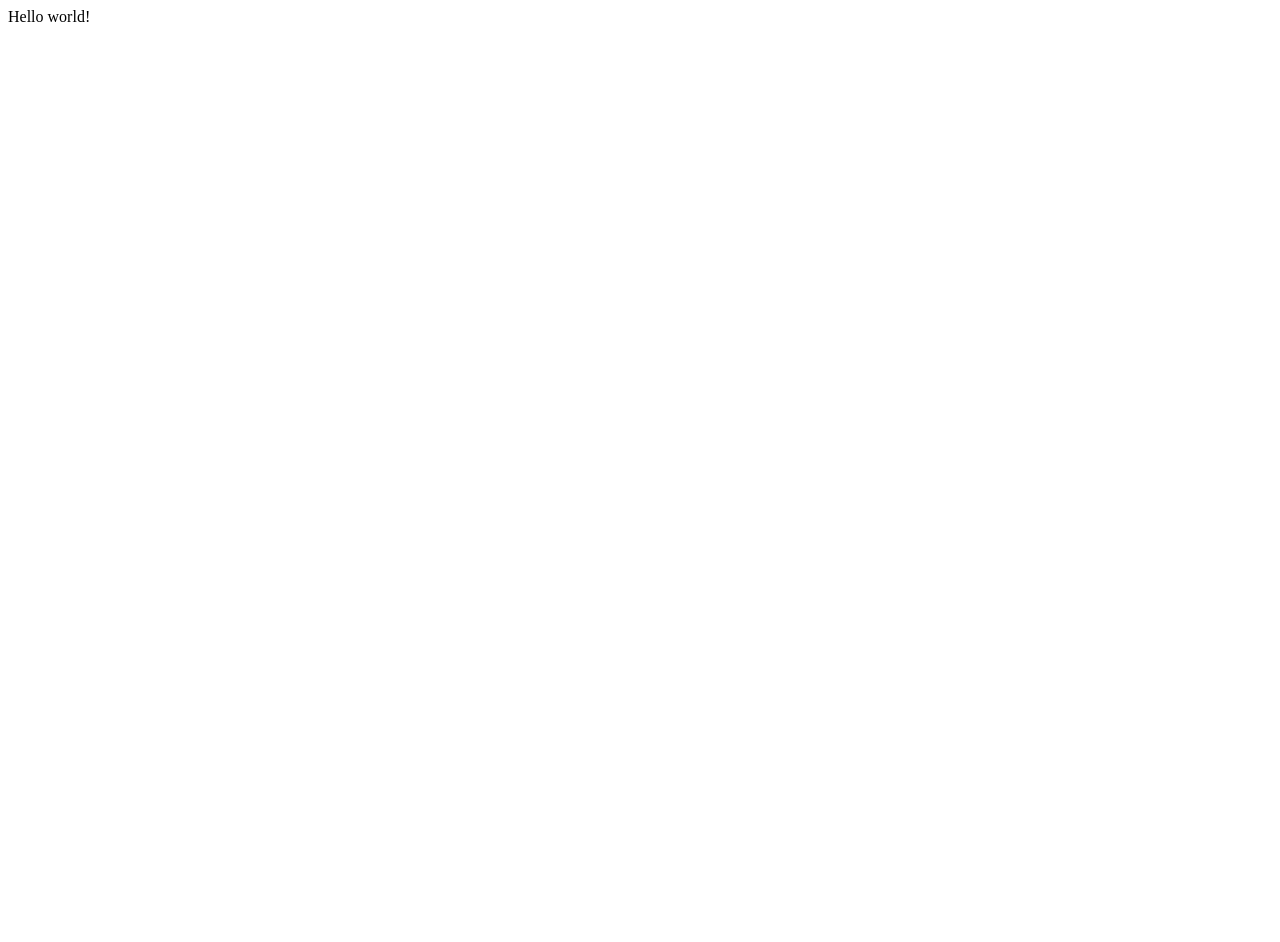
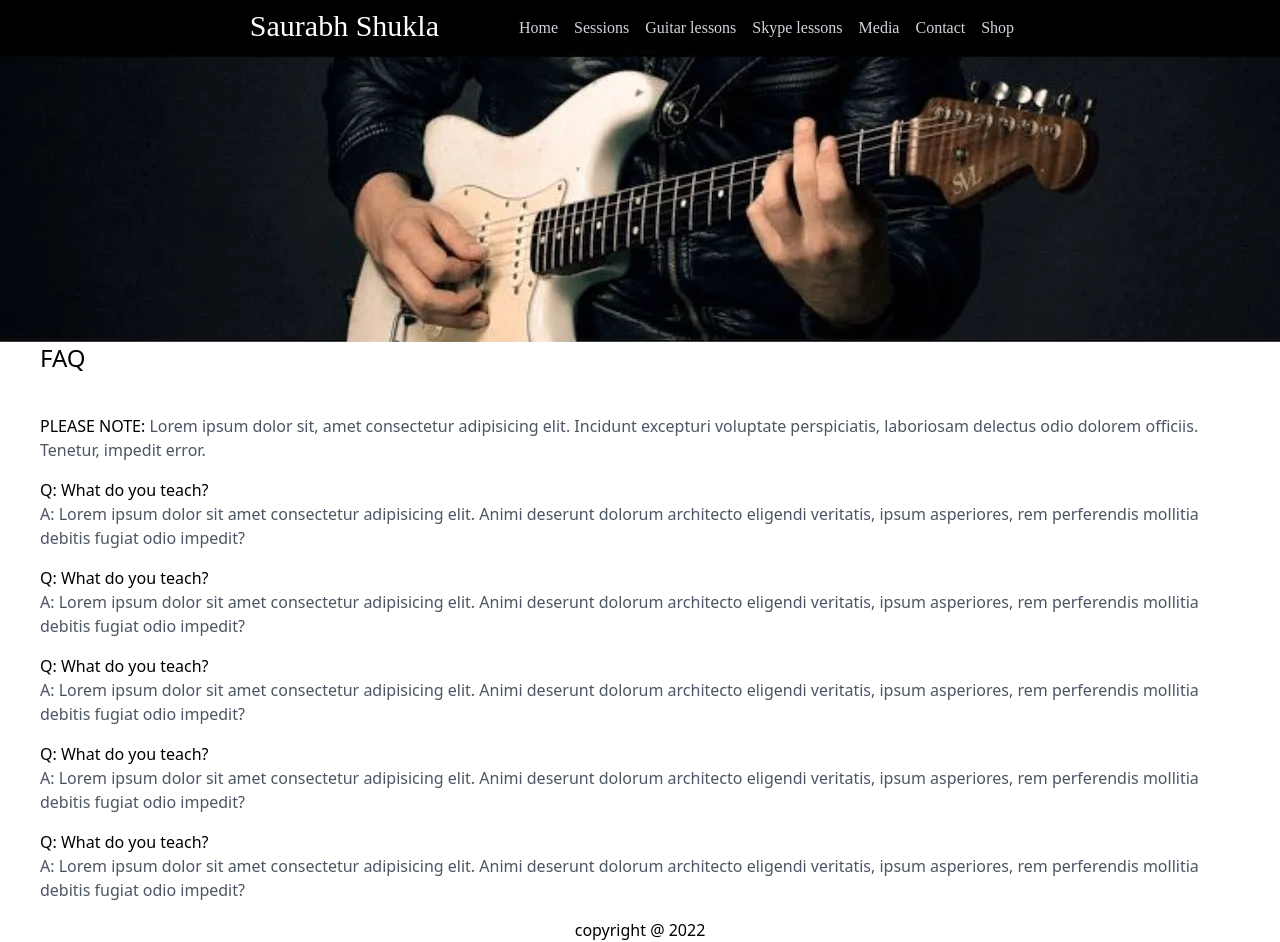
Before and after one commit to skinnyiam/gatsby, a Gatsby site: page / in a window 1280 px wide. Before the commit the page ends 800 px from the top, so only its background shows below. Built offline with nearby package versions, Linux system fonts and the light colour scheme; Gatsby itself is replaced by a stand-in of ours.

Commit message:
homepage of gatsby website

```diff
--- /dev/null
+++ b/gatsby-browser.js
@@ -0,0 +1 @@
+import './src/styles/global.css'
--- a/gatsby-config.js
+++ b/gatsby-config.js
@@ -5,6 +5,13 @@
  */
 
 module.exports = {
-  /* Your site config here */
-  plugins: [],
+    /* Your site config here */
+    plugins: [
+        'gatsby-plugin-postcss',
+        // ...
+    ],
+    siteMetadata: {
+        title: "learnGatsby",
+        description: "simple guitar website",
+    }
 }
--- a/package.json
+++ b/package.json
@@ -19,7 +19,11 @@
     "react-dom": "^18.1.0"
   },
   "devDependencies": {
-    "prettier": "^2.7.1"
+    "autoprefixer": "^10.4.12",
+    "gatsby-plugin-postcss": "^5.24.0",
+    "postcss": "^8.4.18",
+    "prettier": "^2.7.1",
+    "tailwindcss": "^3.2.1"
   },
   "repository": {
     "type": "git",
--- /dev/null
+++ b/postcss.config.js
@@ -0,0 +1,6 @@
+module.exports = {
+  plugins: {
+    tailwindcss: {},
+    autoprefixer: {},
+  },
+}
--- /dev/null
+++ b/src/components/Card.jsx
@@ -0,0 +1,13 @@
+import React from 'react'
+
+const Card = ({answer,question}) => {
+  return (
+    <div className='mb-4'>
+         <h1 className='text-black font-medium'>Q: {question}</h1>
+        <h1 className='text-gray-600'>A: {answer}</h1>
+
+    </div>
+  )
+}
+
+export default Card
--- /dev/null
+++ b/src/components/Footer.jsx
@@ -0,0 +1,11 @@
+import React from 'react'
+
+const Footer = () => {
+  const date = new Date()
+const currentDate= date.getFullYear()
+  return (
+    <div className='text-center'>copyright @ {`${currentDate}`}</div>
+  )
+}
+
+export default Footer
--- /dev/null
+++ b/src/components/Layout.js
@@ -0,0 +1,17 @@
+import React from "react"
+import  Navbar from "./Navbar"
+import Footer from "./Footer"
+
+const Layout = ({children}) => {
+  return (
+    <div className="">
+      <Navbar />
+      <div>
+      {children}
+      </div>
+        <Footer />
+    </div>
+  )
+}
+
+export default Layout
--- /dev/null
+++ b/src/components/Navbar.js
@@ -0,0 +1,24 @@
+import React from "react"
+
+const Navbar = () => {
+  return (
+    <div className="flex bg-black h-[50px]">
+      <div className="max-w-[1200px] mx-auto flex justify-between ">
+        <div>
+          <h1 className="text-3xl font-satisy text-white pr-10 pt-2">Saurabh Shukla</h1>
+        </div>
+        <div className="flex pl-10 pt-4">
+          <li className="list-none text-gray-300 font-satisy hover:text-white pr-4">Home</li>
+          <li className="list-none text-gray-300 font-satisy hover:text-white pr-4">Sessions</li>
+          <li className="list-none text-gray-300 font-satisy hover:text-white pr-4">Guitar lessons</li>
+          <li className="list-none text-gray-300 font-satisy hover:text-white pr-4">Skype lessons</li>
+          <li className="list-none text-gray-300 font-satisy hover:text-white pr-4">Media</li>
+          <li className="list-none text-gray-300 font-satisy hover:text-white pr-4">Contact</li>
+          <li className="list-none text-gray-300 font-satisy hover:text-white pr-4">Shop</li>
+        </div>
+      </div>
+    </div>
+  )
+}
+
+export default Navbar
--- /dev/null
+++ b/src/data/faq.js
@@ -0,0 +1,34 @@
+const Faq = [{
+        "id": "1",
+        "question": "What do you teach?",
+
+        "answer": "Lorem ipsum dolor sit amet consectetur adipisicing elit. Animi deserunt dolorum architecto eligendi veritatis, ipsum asperiores, rem perferendis mollitia debitis fugiat odio impedit?"
+    },
+    {
+        "id": "2",
+        "question": "What do you teach?",
+
+        "answer": "Lorem ipsum dolor sit amet consectetur adipisicing elit. Animi deserunt dolorum architecto eligendi veritatis, ipsum asperiores, rem perferendis mollitia debitis fugiat odio impedit?"
+    },
+    {
+        "id": "3",
+        "question": "What do you teach?",
+
+        "answer": "Lorem ipsum dolor sit amet consectetur adipisicing elit. Animi deserunt dolorum architecto eligendi veritatis, ipsum asperiores, rem perferendis mollitia debitis fugiat odio impedit?"
+    },
+    {
+        "id": "4",
+        "question": "What do you teach?",
+
+        "answer": "Lorem ipsum dolor sit amet consectetur adipisicing elit. Animi deserunt dolorum architecto eligendi veritatis, ipsum asperiores, rem perferendis mollitia debitis fugiat odio impedit?"
+    },
+    {
+        "id": "5",
+        "question": "What do you teach?",
+
+        "answer": "Lorem ipsum dolor sit amet consectetur adipisicing elit. Animi deserunt dolorum architecto eligendi veritatis, ipsum asperiores, rem perferendis mollitia debitis fugiat odio impedit?"
+    }
+
+]
+
+export default Faq
--- a/src/pages/index.js
+++ b/src/pages/index.js
@@ -1,5 +1,25 @@
 import React from "react"
+import Layout from "../components/Layout"
+import Faq from "../data/faq.js"
+import Card from "../components/Card"
 
 export default function Home() {
-  return <div>Hello world!</div>
+  return (
+    <Layout>
+      <img className="w-screen" src="/images.png" alt="" />
+      <div className="max-w-[1200px] mx-auto">
+        <h1 className="text-black text-2xl mb-10">FAQ</h1>
+        <h1 className="text-gray-600 mb-4">
+         <span className="text-black font-medium">PLEASE NOTE:</span>  Lorem ipsum dolor sit, amet consectetur adipisicing elit.
+          Incidunt excepturi voluptate perspiciatis, laboriosam delectus odio
+          dolorem officiis. Tenetur, impedit error.
+        </h1>
+        {Faq.map(faq => {
+          return (
+            <Card key={faq.id} answer={faq.answer} question={faq.question} />
+          )
+        })}
+      </div>
+    </Layout>
+  )
 }
--- /dev/null
+++ b/src/styles/global.css
@@ -0,0 +1,4 @@
+@tailwind base;
+@tailwind components;
+@tailwind utilities;
+@import url('https://fonts.googleapis.com/css2?family=Nunito:wght@700&family=Satisfy&family=Secular+One&display=swap');
--- /dev/null
+++ b/tailwind.config.js
@@ -0,0 +1,15 @@
+/** @type {import('tailwindcss').Config} */
+module.exports = {
+    content: [
+        "./src/pages/**/*.{js,jsx,ts,tsx}",
+        "./src/components/**/*.{js,jsx,ts,tsx}",
+    ],
+    theme: {
+        extend: {},
+        fontFamily: {
+            'satisy': 'Satisfy'
+        }
+
+    },
+    plugins: [],
+}
```
Also changed, not shown: static/image.png (added), static/images.png (added), 2 other files.
